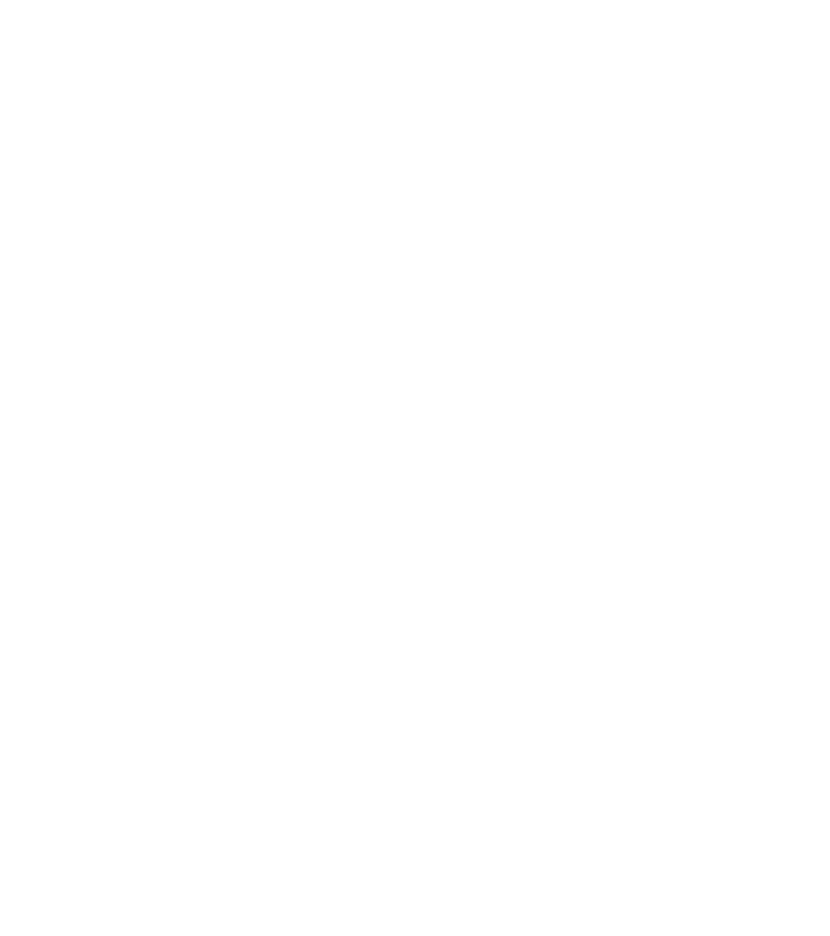
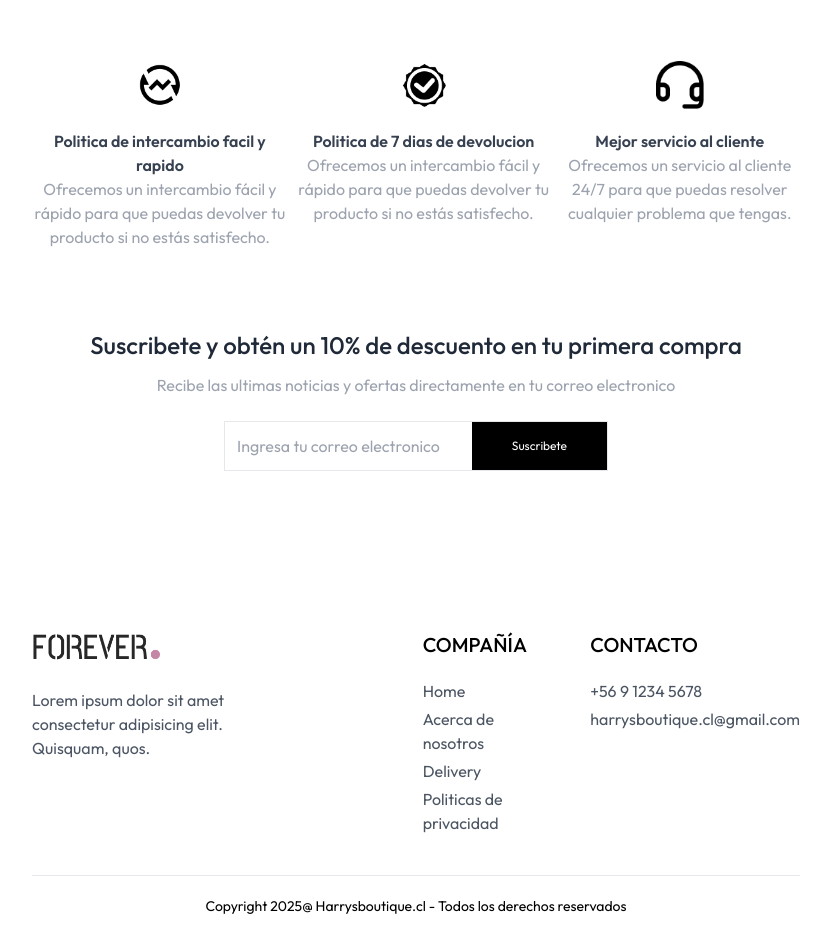
Before and after one commit to felipevega-dev/HBEcommerceFullStack, a React (Vite) app in the folder frontend/: page / in a window 1280 px wide. Shown: the part 1540-2476 px from the top of the page, without its empty margins (224-1054 px from the left). Before the commit the page ends 1521 px from the top, so only its background shows below. Built offline with nearby package versions, Linux system fonts and the light colour scheme.

Commit message:
Footer, Newsletter y Politicas en Home.

```diff
--- a/frontend/src/App.jsx
+++ b/frontend/src/App.jsx
@@ -10,6 +10,8 @@
 import PlaceOrder from './pages/PlaceOrder'
 import Orders from './pages/Orders'
 import Narbar from './components/Narbar'
+import Footer from './components/Footer'
+
 const App = () => {
   return (
     <div className='px-4 sm:px-[5vw] md:px-[7vw] lg:px-[9vw] xl:px-[20vw] 2xl:px-[25vw]'>
@@ -25,6 +27,7 @@
         <Route path='/place-order' element={<PlaceOrder />} />
         <Route path='/orders' element={<Orders />} />
       </Routes>
+      <Footer />
     </div>
   )
 }
--- /dev/null
+++ b/frontend/src/components/Footer.jsx
@@ -0,0 +1,44 @@
+import React from 'react'
+import { assets } from '../assets/assets'
+
+const Footer = () => {
+  return (
+    <div>
+        <div className='flex flex-col sm:grid grid-cols-[3fr_1fr_1fr] gap-14 my-10 mt-40 test-sm'>
+
+            <div>
+                <img src={assets.logo} className='mb-5 w-32' alt='logo' />
+                <p className='w-full md:w-2/3 text-gray-600'>
+                Lorem ipsum dolor sit amet consectetur adipisicing elit. Quisquam, quos.
+                </p>
+            </div>
+
+            <div>
+                <p className='text-xl font-medium mb-5'>COMPAÑÍA</p>
+                <ul className='flex flex-col gap-1 text-gray-600'>
+                    <li>Home</li>
+                    <li>Acerca de nosotros</li>
+                    <li>Delivery</li>
+                    <li>Politicas de privacidad</li>
+                </ul>
+            </div>
+
+            <div>
+                <p className='text-xl font-medium mb-5'>CONTACTO</p>
+                <ul className='flex flex-col gap-1 text-gray-600'>
+                    <li>+56 9 1234 5678</li>
+                    <li>harrysboutique.cl@gmail.com</li>
+                </ul>
+            </div>
+
+        </div>
+
+        <div>
+            <hr />
+            <p className='py-5 text-sm text-center'>Copyright 2025@ Harrysboutique.cl - Todos los derechos reservados</p>
+        </div>
+    </div>
+  )
+}
+
+export default Footer
--- /dev/null
+++ b/frontend/src/components/NewsletterBox.jsx
@@ -0,0 +1,21 @@
+import React from 'react'
+
+const NewsletterBox = () => {
+
+    const onSubmitHandler = (event) => {
+        event.preventDefault()
+    }
+
+  return (
+    <div className='text-center'>
+        <p className='text-2xl font-medium text-gray-800'>Suscribete y obtén un 10% de descuento en tu primera compra</p>
+        <p className='text-gray-400 mt-3'>Recibe las ultimas noticias y ofertas directamente en tu correo electronico</p>
+        <form onSubmit={onSubmitHandler} className='w-full sm:w-1/2 flex items-center gap-3 mx-auto my-6 border pl-3'>
+            <input className='w-full sm:flex-1 outline-none' type='email' placeholder='Ingresa tu correo electronico' />
+            <button type='submit' className='bg-black text-white text-xs px-10 py-4'>Suscribete</button>
+        </form>
+    </div>
+  )
+}
+
+export default NewsletterBox
--- /dev/null
+++ b/frontend/src/components/OurPolicy.jsx
@@ -0,0 +1,26 @@
+import React from 'react'
+import { assets } from '../assets/assets'
+
+const OurPolicy = () => {
+  return (
+    <div className='flex flex-col sm:flex-row justify-around gap-12 sm:gap-2 text-center py-20 text-xs sm:text-sm md:text-base text-gray-700'>
+        <div>
+            <img src={assets.exchange_icon} className='w-12 m-auto mb-5' alt='icon' />
+            <p className='font-semibold'>Politica de intercambio facil y rapido</p>
+            <p className='text-gray-400'>Ofrecemos un intercambio fácil y rápido para que puedas devolver tu producto si no estás satisfecho.</p>
+        </div>
+        <div>
+            <img src={assets.quality_icon} className='w-12 m-auto mb-5' alt='icon' />
+            <p className='font-semibold'>Politica de 7 dias de devolucion</p>
+            <p className='text-gray-400'>Ofrecemos un intercambio fácil y rápido para que puedas devolver tu producto si no estás satisfecho.</p>
+        </div>
+        <div>
+            <img src={assets.support_img} className='w-12 m-auto mb-5' alt='icon' />
+            <p className='font-semibold'>Mejor servicio al cliente</p>
+            <p className='text-gray-400'>Ofrecemos un servicio al cliente 24/7 para que puedas resolver cualquier problema que tengas.  </p>
+        </div>
+    </div>
+  )
+}
+
+export default OurPolicy
--- a/frontend/src/pages/Home.jsx
+++ b/frontend/src/pages/Home.jsx
@@ -2,13 +2,16 @@
 import Hero from '../components/Hero'
 import LatestCollection from '../components/LatestCollection'
 import BestSeller from '../components/BestSeller'
-
+import OurPolicy from '../components/OurPolicy'
+import NewsletterBox from '../components/NewsletterBox'
 const Home = () => {
   return (
     <div>
       <Hero />
       <LatestCollection />
       <BestSeller />
+      <OurPolicy />
+      <NewsletterBox />
     </div>
   )
 }
```
